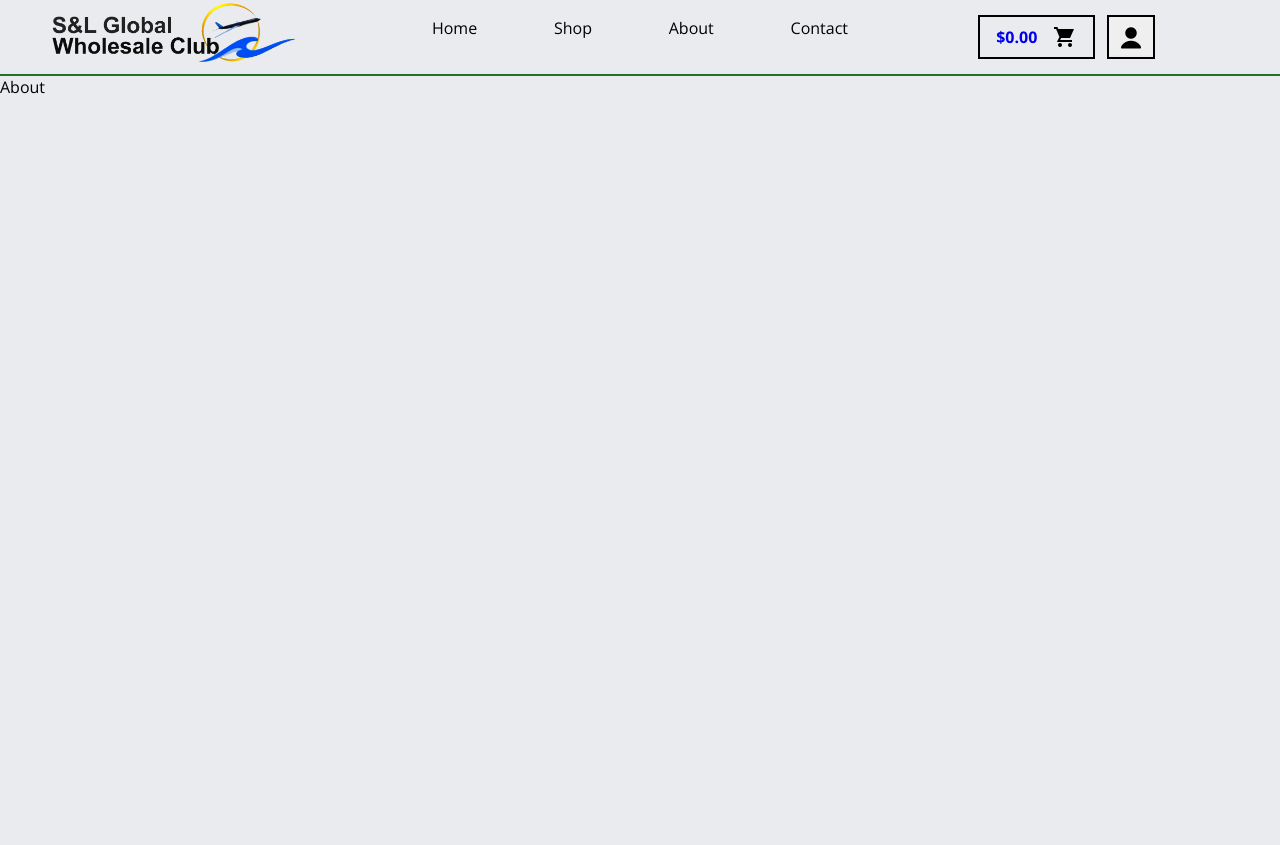
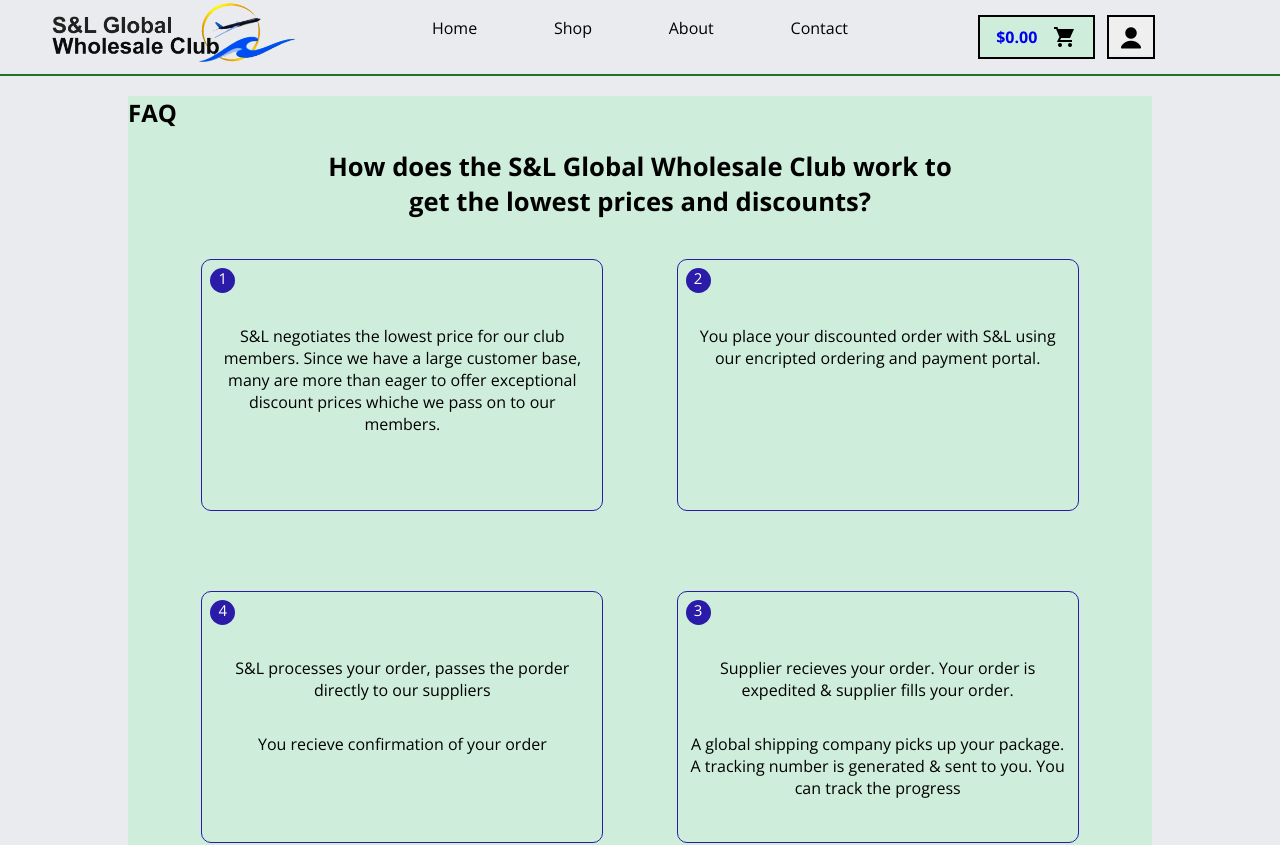
Before and after one commit to roguenomad/wholesale-club, a React (Vite) app in the folder client/: page /about in a window 1280 px wide. Shown: the top 845 px of the page. Before the commit the page ends 800 px from the top, so only its background shows below. Built offline with nearby package versions, Linux system fonts and the light colour scheme.

Commit message:
filters-funct

```diff
--- a/client/src/App.css
+++ b/client/src/App.css
@@ -89,6 +89,7 @@ a:focus hr {
     border: 2px solid #000;
     height: 5vh;
     padding: 0vh 2vh;
+    background-color: var(--light-green);
 }
 
 .cart-container {
@@ -144,6 +145,8 @@ a:focus hr {
 }
 
 
+
+
 /***Home Page***/
 
 
@@ -195,21 +198,19 @@ a:focus hr {
 } */
 
 .all-pro-but {
-    font-size: 2vh;
-    margin-top: 3vh;
-    height: 5vh;
-    width: 22vh;
     background-color: var(--green);
-    border: none;
+    color: #fff;
+    padding: 1vh 2vh;
+    font-size: 1vw;
     border-radius: 25px;
     cursor: pointer;
     transition: all 0.5s;
 }
 
 .all-pro-but span {
-    background-color: var(--green);
+    /* background-color: var(--green);
     color: #fff;
-    margin-left: .5vh;
+    margin-left: .5vh; */
 }
 
 .all-pro-but:after {
@@ -353,11 +354,84 @@ a:link {
 /***Shop***/
 .shop-container {
     display: flex;
+    width: 100%;
 }
 
 .all-products {
     display: flex;
     flex-wrap: wrap;
+}
+
+.filters {
+    /* position: absolute; */
+    display: block;
+    background-color: var(--light-green);
+    height: 100%;
+    width: 400px;
+    padding: 3vh;
+    margin: 20px;
+
+}
+
+.dropdown-products {
+    /* color: #fff; */
+    /* background-color: #217126; */
+}
+
+
+/****About****/
+.about-container {
+    /* display: flex; */
+    /* align-self: center; */
+    justify-self: center;
+    background-color: var(--light-green);
+    width: 80vw;
+}
+
+.about-container span {
+    text-align: center;
+    display: flex;
+    align-self: center;
+    justify-self: center;
+    font-size: 2vw;
+    width: 50vw;
+}
+
+/* .about-span {
+    text-align: center;
+} */
+
+.about-steps-cont {
+    display: flex;
+    flex-wrap: wrap;
+    align-items: center;
+    justify-content: space-evenly;
+}
+
+.about-steps {
+    border: var(--blue) solid 1px;
+    border-radius: 10px;
+    height: 250px;
+    width: 400px;
+    margin: 5vh 0;
+}
+
+.about-steps span {
+    margin: 1vh;
+    font-size: 15px;
+    height: 25px;
+    width: 25px;
+    background-color: var(--blue);
+    border-radius: 50%;
+    display: inline-block;
+    color: #fff;
+    text-align: center;
+
+}
+
+.about-steps p {
+    padding: 1vh;
+    text-align: center;
 }
 
 /**Animations**/
@@ -383,25 +457,16 @@ a:link {
   .info-container {
     background-color: var(--light-green);
     padding: 2vh 0;
-    /* height: 60vh; */
-    /* height: auto; */
-    /* width: 100vw; */
-    /* padding: 1vh; */
+
   }
 
   .info-container h3 {
-    /* position: absolute;
-    transform: translate(42vw, -2vh); */
+
     text-transform: uppercase;
     font-size: 2vw;
     text-align: center;
-    /* padding: 5vh; */
   }
-  /* .info-content {
-    display: flex;
-    align-items: center;
-    justify-content: space-around;
-  } */
+
 
   .info-img {
     width: 25vw;
@@ -550,6 +615,71 @@ a:link {
     color: var(--green);
 }
 
+
+/***Contact***/
+
+.cont-head h2 {
+    font-size: 2.5vw;
+}
+
+.cont-content {
+    display: flex;
+    justify-content: space-around;
+    /* align-self: sp;
+    justify-self: ; */
+    width: 90vw;
+
+}
+.cont-text {
+    width: 30vw;
+}
+.cont-content h6 {
+    color: #888;
+}
+
+.form-border {
+   margin: 5vh 0;
+}
+
+.form-cont {
+    /* display: block; */
+    /* align-self: center; */
+    justify-self: center;
+    width: 30vw;
+    background-color: #fff;
+    border: 5vh solid var(--light-green);
+    border-radius: 10px;
+    padding: 2vh;
+    /* margin-top: 5vh; */
+}
+
+.form-cont input {
+    /* margin-top: 5vh; */
+    padding: 1vh;
+    margin: 1vh 0;
+    width: 25vw;
+    border: none;
+    border-bottom: .1vh solid #888;
+}
+
+textarea {
+    width: 25vw;
+    border: none;
+    border-bottom: .1vh solid #888;
+    padding: 1vh;
+    margin: 1vh 0;
+}
+
+#sub-button {
+    width: 15vw;
+    border: none;
+    background-color: var(--light-green);
+    border-radius: 25px;
+}
+
+
+
+
 /***** Responsive *****/
 
 @media screen and (min-width: 768px) {
@@ -638,11 +768,14 @@ a:link {
 
     /***Information***/
     .info-content {
+        width: 100vw;
         display: flex;
         align-items: center;
         justify-content: space-around;
       }
-
+      /* .info-container {
+        width: 100%;
+      } */
 
 }
 
--- a/client/src/App.jsx
+++ b/client/src/App.jsx
@@ -10,6 +10,7 @@ import Login from './pages/Login'
 import PlaceOrder from './pages/PlaceOrder'
 import Orders from './pages/Orders'
 import Navbar from './components/Navbar'
+import Footer from './components/Footer'
 
 const App = () => {
   return (
@@ -26,6 +27,7 @@ const App = () => {
         <Route path='/place-order' element={<PlaceOrder />} />
         <Route path='/orders' element={<Orders />} />
       </Routes>
+      <Footer />
     </div>
   )
 }
--- a/client/src/assets/assets.js
+++ b/client/src/assets/assets.js
@@ -64,7 +64,8 @@ export const products = [
     price: 100,
     image: [astrazeneca],
     dose: ['100mg', '200mg'],
-    bestseller: true
+    bestseller: true,
+    category: 'Diabetes',
    },
    {
     _id: "0002",
--- a/client/src/components/Hero.jsx
+++ b/client/src/components/Hero.jsx
@@ -1,5 +1,6 @@
 import React from 'react'
 import { assets } from '../assets/assets'
+import { Link } from 'react-router-dom'
 
 const Hero = () => {
   return (
@@ -10,7 +11,8 @@ const Hero = () => {
       </div>
       <div className='main-content'>
           <h1 className='main-header'>The Global Choice <br/>for Affordable <br/> Health</h1>
-          <button className='all-pro-but'><span>See All Products</span></button>
+          <Link to='/Shop' className='all-pro-but'>All Products</Link>
+          {/* <button className='all-pro-but'><span>See All Products</span></button> */}
           <p>Lorem ipsum dolor sit amet, consectetur adipiscing elit. Morbi a augue consequat, malesuada mi ut, pharetra nunc. Praesent sagittis posuere convallis. Aliquam elementum, risus sed luctus viverra, tellus sapien pulvinar mauris, non ornare dolor nibh sit amet purus.</p>
       </div>
     </div>
--- a/client/src/pages/About.jsx
+++ b/client/src/pages/About.jsx
@@ -2,7 +2,36 @@ import React from 'react'
 
 const About = () => {
   return (
-    <div>About</div>
+    <div className='about-container'>
+      <div>
+        <h2>FAQ</h2>
+        <span className='about-span'><b>How does the S&L Global Wholesale Club work to get the lowest prices and discounts?</b></span>
+      </div>
+      <div className='about-steps-cont'>
+        <div  className='about-steps'>
+        {/* <img src={assets.monjaro} className='main-image' alt="" /> */}
+          <span>1</span>
+          <p>S&L negotiates the lowest price for our club members. Since we have a large customer base, many are more than eager to offer exceptional discount prices whiche we pass on to our members.</p>
+        </div>
+        <div  className='about-steps'>
+          <span>2</span>
+          <p>You place your discounted order with S&L using our encripted ordering and payment portal.</p>
+        </div>
+      </div>
+      <div className='about-steps-cont'>
+        <div className="about-steps">
+          <span>4</span>
+          <p>S&L processes your order, passes the porder directly to our suppliers</p>
+          <p>You recieve confirmation of your order</p>
+        </div>
+        <div  className='about-steps'>
+          <span>3</span>
+          <p>Supplier recieves your order. Your order is expedited & supplier fills your order.</p>
+          <p>A global shipping company picks up your package. A tracking number is generated & sent to you. You can track the progress </p>
+        </div>
+        </div>
+
+    </div>
   )
 }
 
--- a/client/src/pages/Contact.jsx
+++ b/client/src/pages/Contact.jsx
@@ -2,7 +2,28 @@ import React from 'react'
 
 const Content = () => {
   return (
-    <div>Content</div>
+    <div className='cont-head'>
+      <h2>Support</h2>
+      <div className='cont-content'>
+        <div className='cont-text'>
+          <h6>Contact Us</h6>
+          <h3>Get in Touch</h3>
+          <p>Sometimes you just need to reach out and get information. Then again, you may have questions. We are here to help. Submit the information form and we will respond as quickly as possible.</p>
+        </div>
+        <div className='form-border'>
+          <form className='form-cont'>
+            <input type="text" id="fname" name="fname" placeholder='Name'/>
+            <input type="email" id="email" name="email" placeholder='Email'/>
+            <input type="text" id="order-num" name="order-num" placeholder='Order Number'/>
+            {/* <input type="textarea" id="textarea" name="message" rows='10'cols='70' placeholder='Message'/> */}
+            <textarea placeholder='Message' rows='5'></textarea>
+            <input type="submit" id="sub-button" name="sub-button"/>
+          </form>
+          {/* <textarea>MEssage</textarea> */}
+          {/* <button>Submit</button> */}
+        </div>
+      </div>
+    </div>
   )
 }
 
--- a/client/src/pages/Home.jsx
+++ b/client/src/pages/Home.jsx
@@ -5,7 +5,6 @@ import Cards from '../components/Cards'
 import FeaturedCollection from '../components/FeaturedCollection'
 import Information from '../components/Information'
 import FeaturedBrands from '../components/FeaturedBrands'
-import Footer from '../components/Footer'
 
 const Home = () => {
   return (
@@ -15,7 +14,6 @@ const Home = () => {
       <FeaturedCollection />
       <Information />
       <FeaturedBrands />
-      <Footer />
     </div>
   )
 }
```
Also changed, not shown: client/src/pages/Shop.jsx (+42 -4 lines), 1 other file (tests, documents, lock files or other folders).
